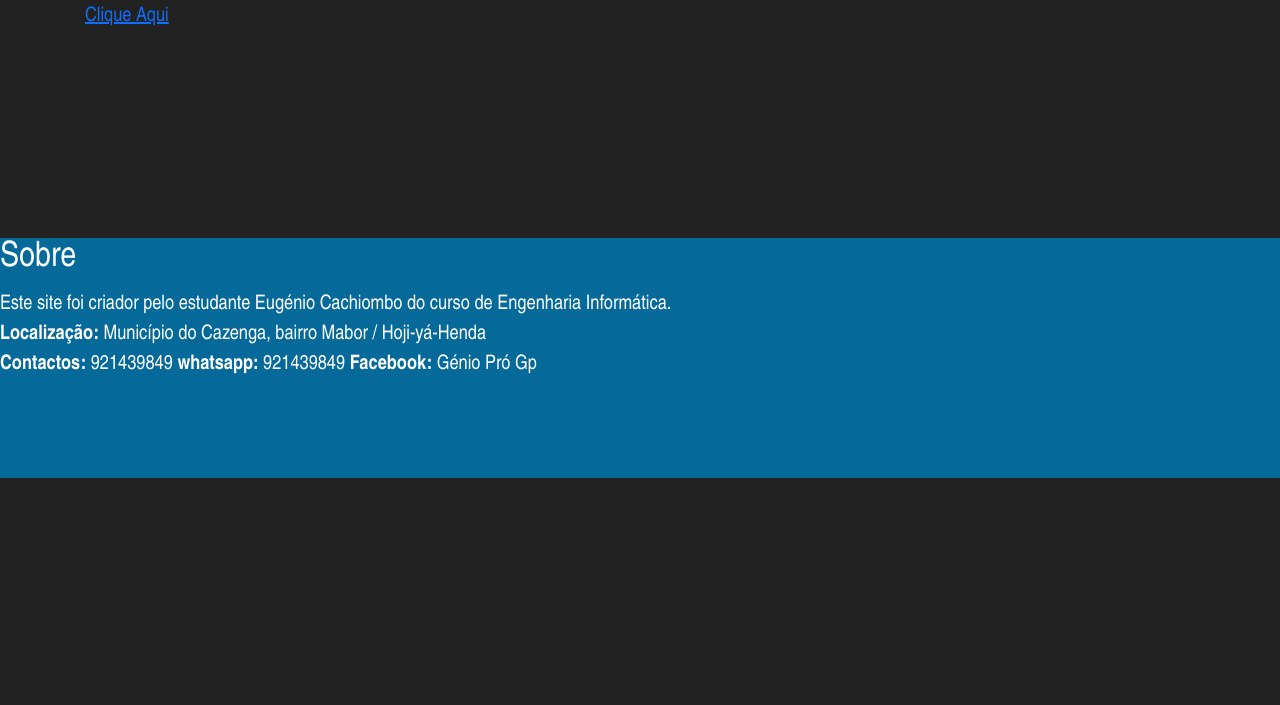
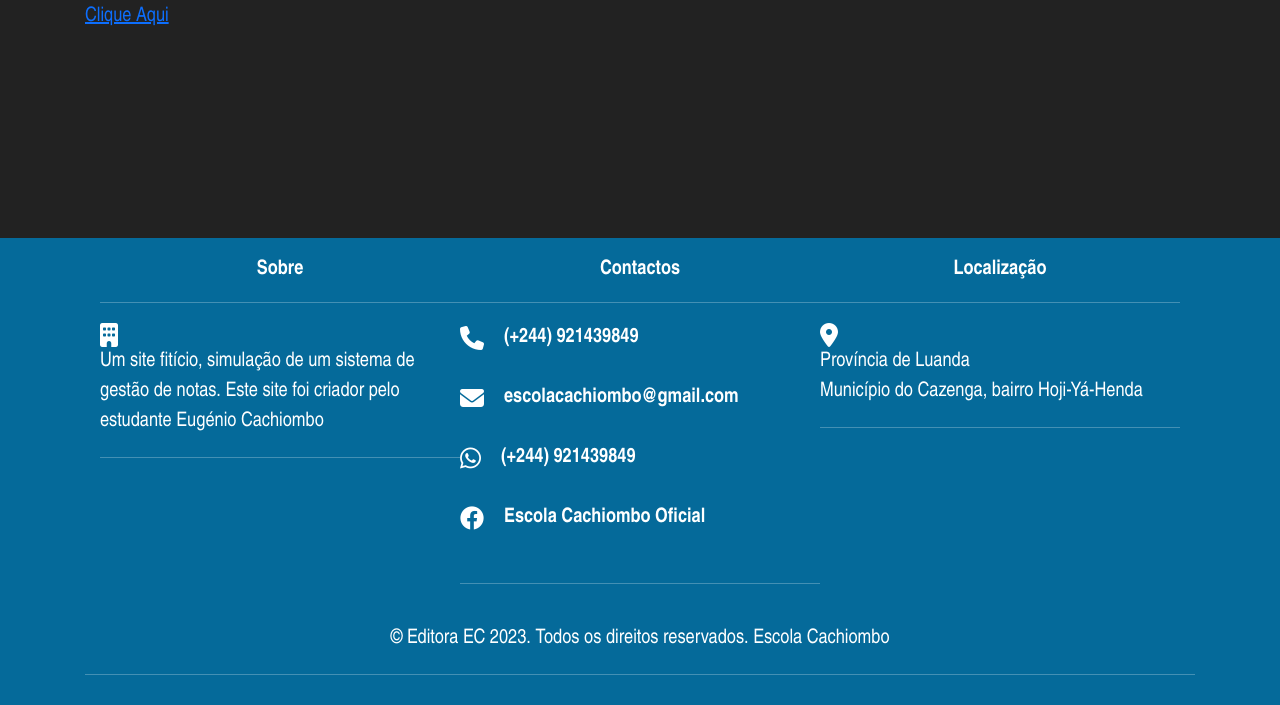
Before and after one commit to eugeniocachiombo/escola, a PHP site: page /app/views/inicio/index.php in a window 1280 px wide. Shown: the part 542-1247 px from the top of the page. Before the commit the page ends 1020 px from the top, so only its background shows below. Run offline with PHP 8.4, Linux system fonts and the light colour scheme.

Commit message:
Processamento na página inicail

```diff
--- a/app/views/_inc/footer.php
+++ b/app/views/_inc/footer.php
@@ -1,18 +1,71 @@
 <footer>
-	<dl>
 
-		<dt>
-			<h3> Sobre </h3>
-		</dt>
+	<div class="container d-table align-items-center">
+            <div class="container d-block d-md-flex pb-2">
+                    <!--SOBRE A EMPRESA-->
+                <div class="col pt-2" style="height: auto;">
+                    <p class="h6 text-left text-md-center pt-2"><b>Sobre</b>
+                        <hr>
+                    </p>
+                    <i class="fas fa-building" style="font-size:24px; margin-right: 20px;"></i>
+                    <div class="col text-left text-justify">
+						Um site fitício, simulação de um sistema de gestão de notas. Este site foi criador pelo estudante Eugénio Cachiombo<br>
+                    </div>
+                    <hr>
+                </div>
 
-		<dd>
-			Este site foi criador pelo estudante Eugénio Cachiombo do curso de Engenharia Informática. <br>
-			<strong>Localização:</strong> Município do Cazenga, bairro Mabor / Hoji-yá-Henda<br>
-			<strong>Contactos:</strong> 921439849 <strong>whatsapp:</strong> 921439849 <strong>Facebook:</strong> Génio
-			Pró Gp
+                <!--CONTACTOS-->
+                <div class="col pt-2" style="height: auto;">
+                    <p class="h6 text-left text-md-center pt-2"><b>Contactos</b>
+                        <hr>
+                    </p>
 
-		</dd>
+                    <!--TELEFONE-->
+                    <div class="col d-flex justify-content-left align-items-center">
+                        <i class="fas fa-phone" style="font-size:24px; margin-right: 20px"></i> <b> (+244) 921439849
+                        </b>
+                    </div> <br>
 
-	</dl>
+                    <!--EMAIL EMPRESA-->
+                    <div class="col d-flex justify-content-left align-items-center">
+                        <i class="fas fa-envelope" style="font-size:24px; margin-right: 20px"></i> <b>escolacachiombo@gmail.com
+                        </b>
+                    </div> <br>
+
+                    <!--Whatsapp-->
+                    <div class="col d-flex justify-content-left align-items-center">
+                        <i class="fab fa-whatsapp" style="font-size:24px; margin-right: 20px"></i> <b>(+244) 921439849 </b>
+                    </div> <br>
+
+                    <!--Facebook-->
+                    <div class="col d-flex justify-content-left align-items-center">
+                        <i class="fab fa-facebook" style="font-size:24px; margin-right: 20px"></i><b>Escola Cachiombo Oficial</b>
+
+                    </div> <br>
+                    <hr>
+                </div>
+
+                <!--LOCALIZAÇÃO-->
+                <div class="col pt-2" style="height: auto;">
+                    <p class="h6 text-left text-md-center pt-2"><b>Localização</b>
+                        <hr>
+                    </p>
+                    <i class="fas fa-map-marker-alt" style="font-size:24px; margin-right: 20px;"></i>
+                    <div class="col text-left text-justify">
+                        Província de Luanda <br>
+                        Município do Cazenga, bairro Hoji-Yá-Henda
+                    </div>
+                    <hr>
+
+                </div>
+            </div>
+
+            <!--DIREITOS-->
+            <div class="container d-flex justify-content-center text-center pt-2" >
+                © Editora EC 2023. Todos os direitos reservados. Escola Cachiombo
+            </div>
+            <br class="d-blcok d-sm-none">
+            <hr class="d-none d-sm-block">
+        </div>
 
 </footer>
```
Also changed, not shown: index.html (+92 -3 lines).
